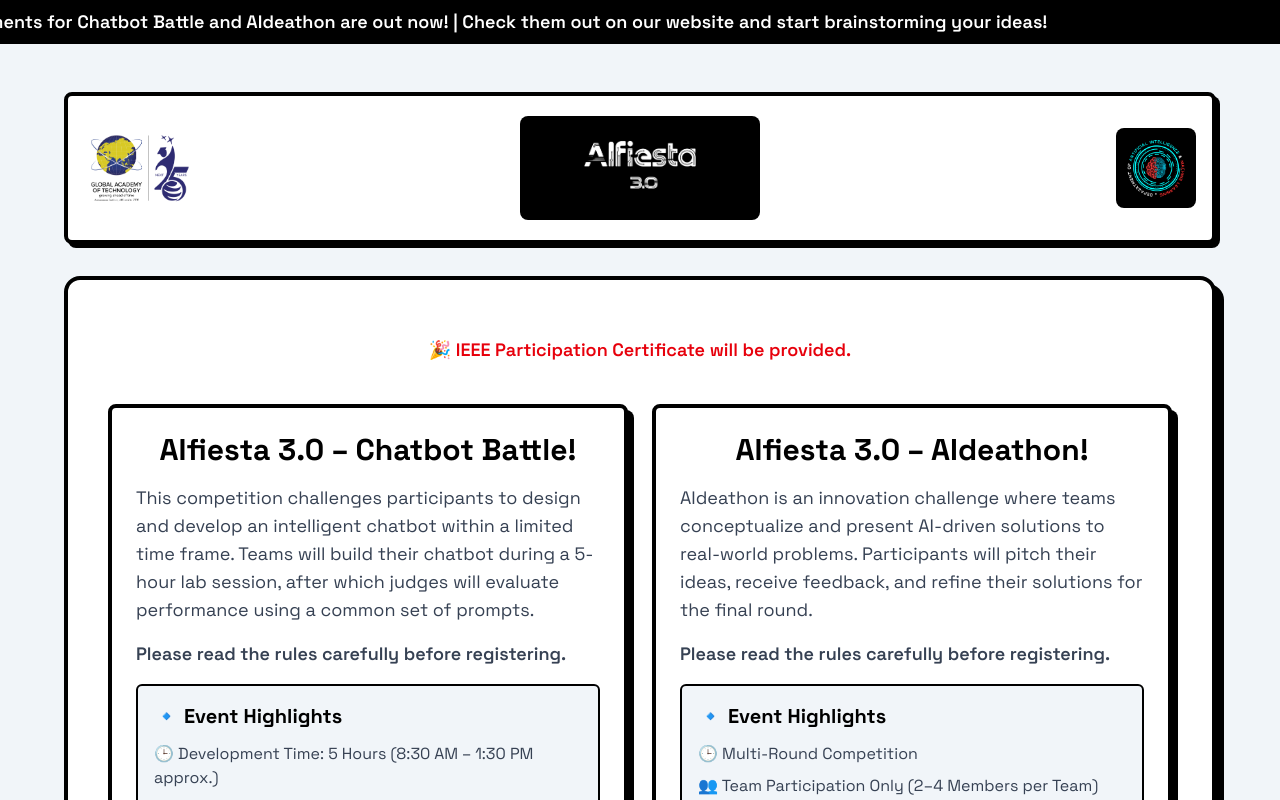
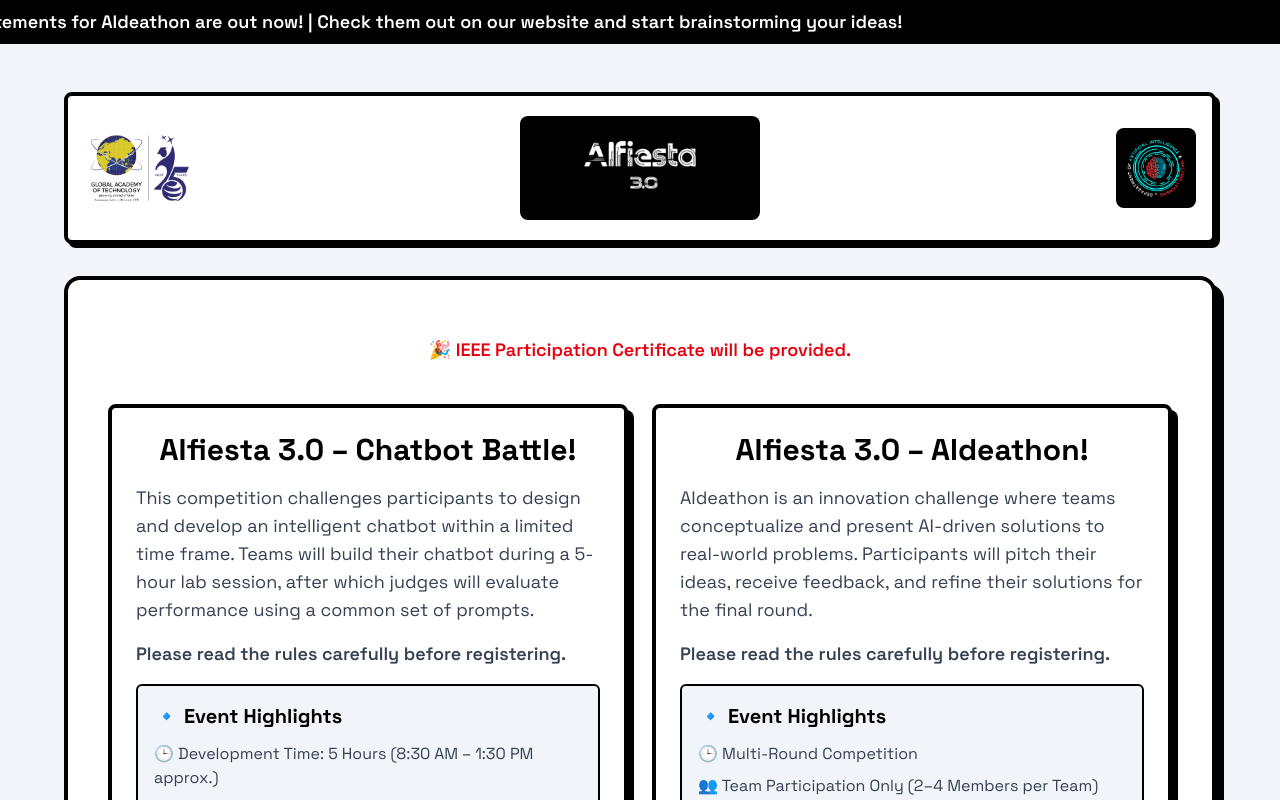
Before and after one commit to GATAIML/AIfiesta-3.O, a Next.js app: page / in a window 1280 px wide. Shown: the top 800 px of the page. Built offline with nearby package versions, Linux system fonts and the light colour scheme.

Commit message:
fix: Update announcement message in AnnouncementBar component for AIdeathon

```diff
--- a/components/AnnouncementBar.tsx
+++ b/components/AnnouncementBar.tsx
@@ -11,7 +11,7 @@
           AIdeathon! | Read the Rule Books before registering! | 🎉 Welcome to
           AIfiesta 3.0! | Register Now for Chatbot Battle & AIdeathon! | Read
           the Rule Books before registering! | */}
-          🎉 Problem Statements for Chatbot Battle and AIdeathon are out now! | Check them out on our website and start brainstorming your ideas!
+          🎉 Problem Statements for AIdeathon are out now! | Check them out on our website and start brainstorming your ideas!
         </span>
       </div>
       <style jsx>{`
```
